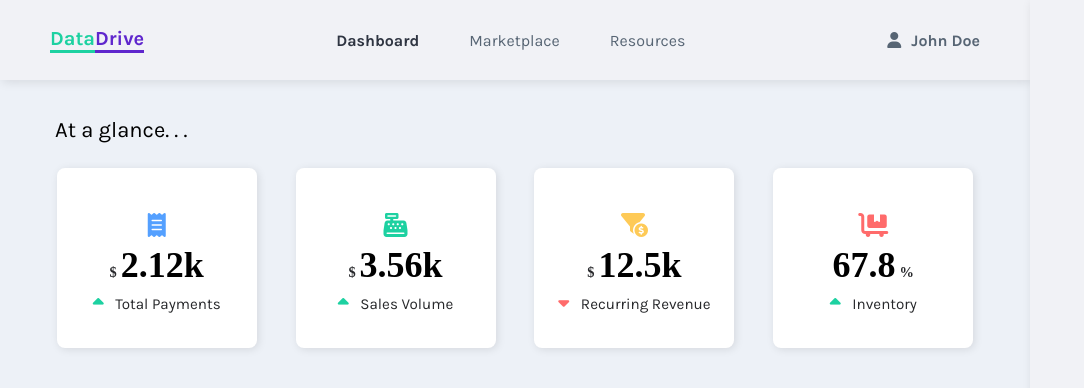
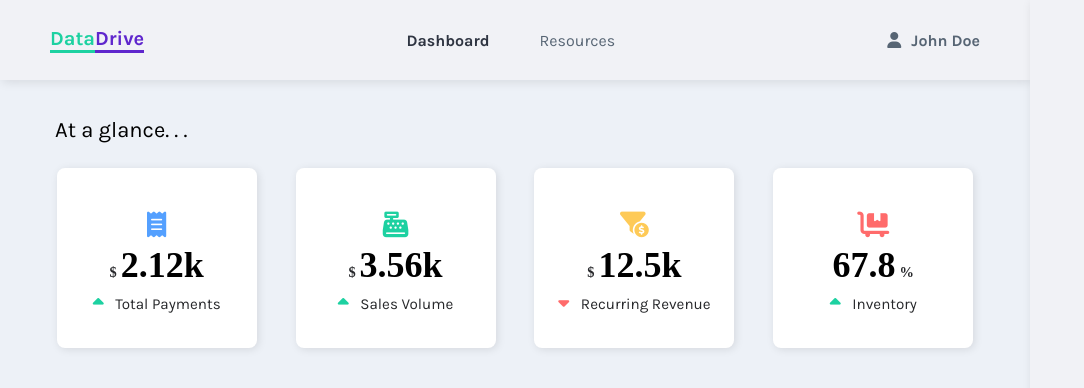
Before and after one commit to rish-16/Team-Unicorn-CXA-2019, a plain HTML site: page frontend/index.html in a window 1280 px wide. Shown: the whole page, without its empty margins (0-1084 px from the left). Drawn offline with Linux system fonts and the light colour scheme.

Commit message:
Removed marketplace

```diff
--- a/frontend/index.html
+++ b/frontend/index.html
@@ -23,7 +23,7 @@
 			<p id="logo">Data<span>Drive</span></p>
 			<div id="nav">
 				<p style="color: #2f3542;font-weight: bold;" id="dashboard-page" onclick="window.location='index.html'">Dashboard</p>
-				<p id="marketplace-page" onclick="window.location='marketplace.html'">Marketplace</p>
+				<!-- <p id="marketplace-page" onclick="window.location='marketplace.html'">Marketplace</p> -->
 				<p id="resource-map-page" onclick="window.location='resources.html'">Resources</p>
 			</div>
 			<div id="user">
--- a/frontend/styles.css
+++ b/frontend/styles.css
@@ -139,7 +139,7 @@ a {
 }
 
 .adb-card .adb-card-icon {
-    font-size: 30px;
+    font-size: 32px;
     margin: 10px 0 5px 0;
     padding: 0;
     border-radius: 100%;
```
Also changed, not shown: frontend/resources.html (+1 -1 lines).
